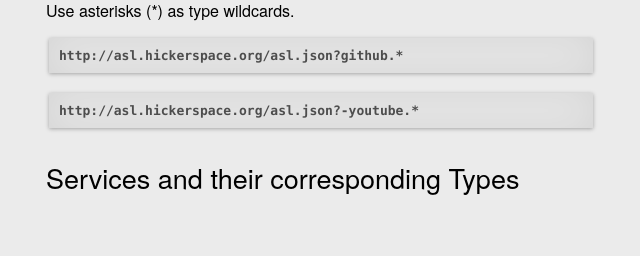
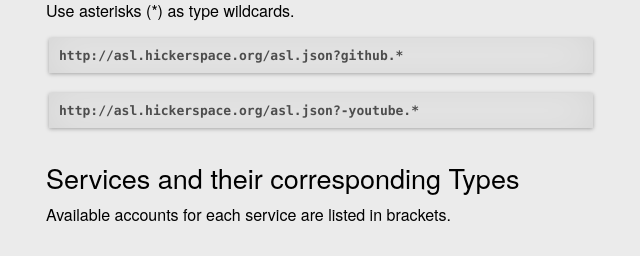
Before and after one commit to hickerspace/activity-streams-lite, a Flask app: template output/templates/show_entries.html in a window 1280 px wide. Shown: the part 1060-1316 px from the top of the page, without its empty margins (319-959 px from the left). Before the commit the page ends 1255 px from the top, so only its background shows below. Run offline with Flask 2, Linux system fonts and the light colour scheme; the template is opened without the code that fills it, so the values that code supplies are empty; some libraries are stand-ins or nearby versions.

Commit message:
accounts listed on index

```diff
--- a/output/asl.py
+++ b/output/asl.py
@@ -89,7 +89,14 @@
 
 @app.route('/')
 def welcome():
-	return render_template('show_entries.html', entries=app.config['SERVICES'])
+	g.cursor.execute('SELECT DISTINCT service, account FROM `activities`')
+	accounts = { }
+	for (s, a) in g.cursor.fetchall():
+		if s in accounts:
+			accounts[s].append(a)
+		else:
+			accounts[s] = [a]
+	return render_template('show_entries.html', entries=app.config['SERVICES'], accounts=accounts)
 
 @app.route('/asl.json')
 def jsonOutput():
--- a/output/static/style.css
+++ b/output/static/style.css
@@ -4,7 +4,6 @@
 	margin: 0 auto;
 	padding-top: 20px;
 	font-family: "HelveticaNeueLight", "HelveticaNeue-Light", "Helvetica Neue Light", "HelveticaNeue", "Helvetica Neue", 'TeXGyreHerosRegular', "Helvetica", "Tahoma", "Geneva", "Arial", sans-serif;
-	font-weight:300;
 	font-stretch:normal;
 }
 
@@ -30,14 +29,13 @@
 }
 
 .services {
-	font-weight: bold;
 	width: 550px;
 	margin-top: 30px;
 }
 
 .services li {
 	float: left;
-	width: 260px;
+	width: 270px;
 	margin-bottom: 20px;
 }
 
--- a/output/templates/show_entries.html
+++ b/output/templates/show_entries.html
@@ -29,9 +29,10 @@
 			</p>
 
 			<h2>Services and their corresponding Types</h2>
+			<p>Available accounts for each service are listed in brackets.
 				<ul class="services">
 				{% for service, types in entries.items() %}
-				<li>{{ service }}
+					<li><b>{{ service }}</b> ({{ ", ".join(accounts[service]) }})
 						<ul class="types">
 						{% for type in types %}
 							<li>{{ type }}</li>
@@ -40,4 +41,5 @@
 					</li>
 				{% endfor %}
 				</ul>
+			</p>
 {% endblock %}
```
Lines whose indentation alone changed are shown as unchanged.
